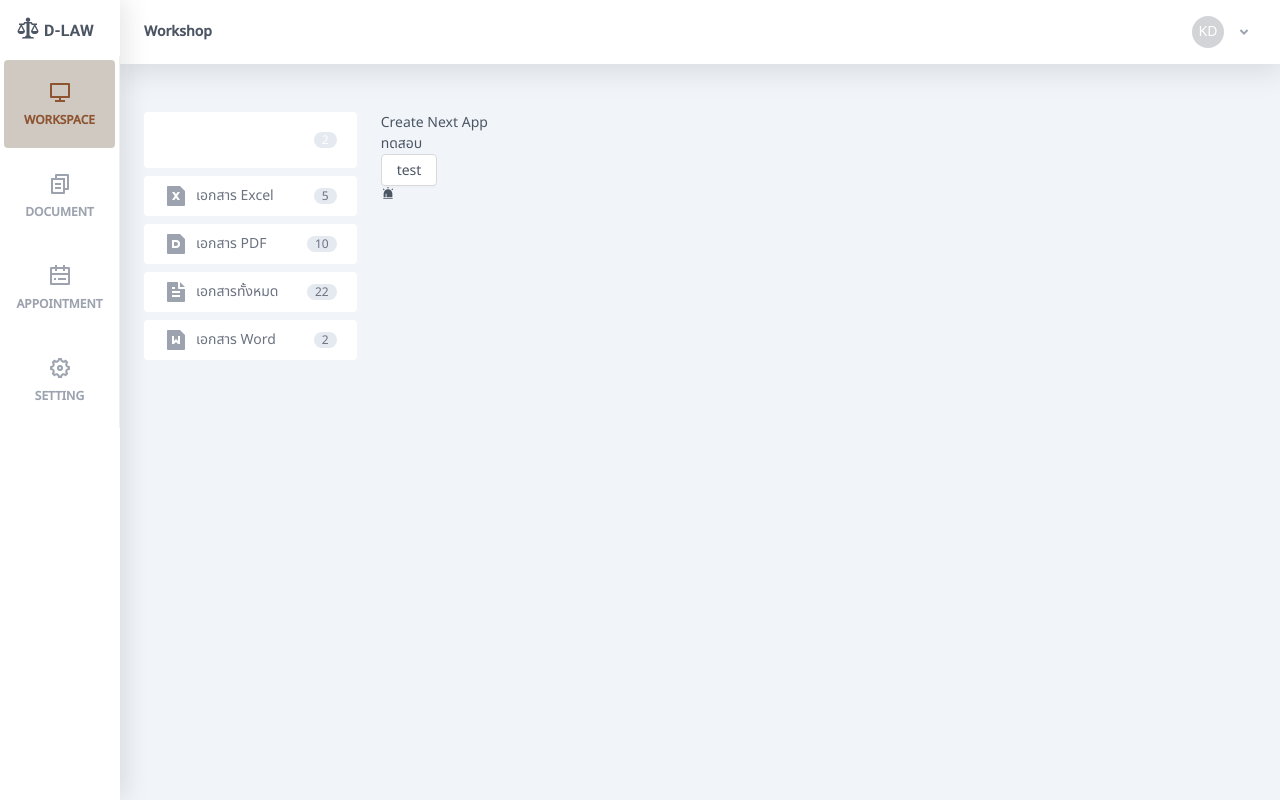
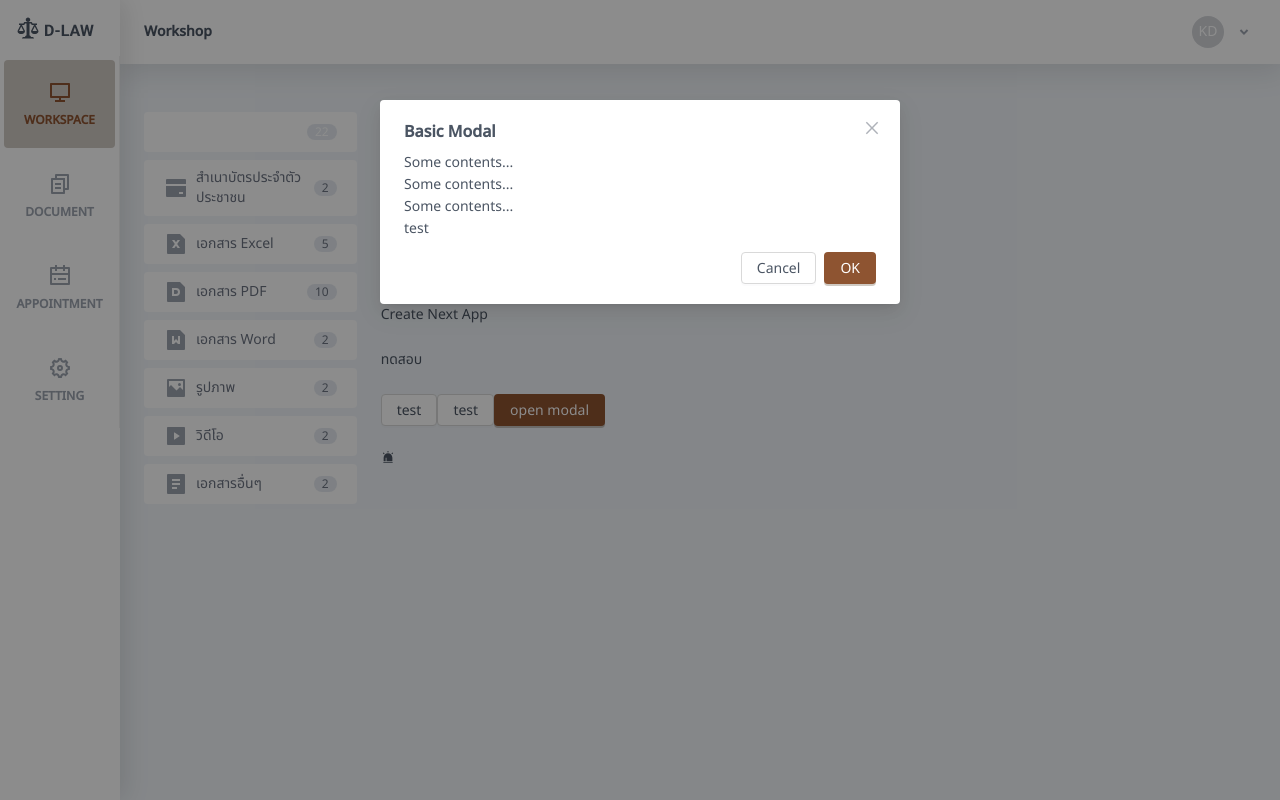
Before and after one commit to UnkAtreus/d-law-fe, a Next.js app: page / in a window 1280 px wide. Built offline with nearby package versions, Linux system fonts and the light colour scheme; no server answers.

Commit message:
:alembic: (test react pro)

```diff
--- a/package.json
+++ b/package.json
@@ -11,6 +11,7 @@
         "format": "prettier --write \"src/**/*.{js,jsx,ts,tsx}\""
     },
     "dependencies": {
+        "@ant-design/pro-components": "^2.3.52",
         "@next/font": "13.1.1",
         "@types/node": "18.11.18",
         "@types/react": "18.0.26",
--- a/src/bases/BaseLayout/index.tsx
+++ b/src/bases/BaseLayout/index.tsx
@@ -12,7 +12,7 @@ import {
 
 function BaseLayout({ children }: { children: React.ReactNode }) {
     const {
-        token: { colorBgContainer, colorTextSecondary },
+        token: { colorBgContainer },
     } = theme.useToken();
     type MenuItem = Required<MenuProps>['items'][number];
 
--- a/src/bases/BaseModal/index.tsx
+++ b/src/bases/BaseModal/index.tsx
@@ -1,8 +1,8 @@
-import { Modal } from 'antd';
+import { Modal, ModalFuncProps } from 'antd';
 import React, { useState } from 'react';
 
 const BaseModal = {
-    form() {
+    Form({ children }: { children: React.ReactNode }) {
         const [isModalOpen, setIsModalOpen] = useState(true);
 
         return (
@@ -15,23 +15,28 @@ const BaseModal = {
                 <p>Some contents...</p>
                 <p>Some contents...</p>
                 <p>Some contents...</p>
+                {children}
             </Modal>
         );
     },
-    delete() {
+    delete({
+        title,
+        content,
+        okText,
+        okType,
+        cancelText,
+        onOk,
+        onCancel,
+    }: ModalFuncProps) {
         return Modal.confirm({
-            title: 'Are you sure delete this task?',
+            title: title,
             //  icon: <ExclamationCircleFilled />,
-            content: 'Some descriptions',
-            okText: 'Yes',
-            okType: 'danger',
-            cancelText: 'No',
-            onOk() {
-                console.log('OK');
-            },
-            onCancel() {
-                console.log('Cancel');
-            },
+            content: content,
+            okText: okText || 'Yes',
+            okType: okType || 'danger',
+            cancelText: cancelText || 'No',
+            onOk: onOk,
+            onCancel: onCancel,
         });
     },
 };
--- a/src/bases/BaseTag/index.tsx
+++ b/src/bases/BaseTag/index.tsx
@@ -5,6 +5,7 @@ import { FC } from 'react';
 interface IBaseTag {
     items: ITag[];
     defaultTag?: string;
+    onChange: (_key: string, _tag: ITag) => void;
 }
 export interface ITag extends HTMLAttributes<HTMLDivElement> {
     key: string;
@@ -14,7 +15,7 @@ export interface ITag extends HTMLAttributes<HTMLDivElement> {
     active?: boolean;
 }
 
-const BaseTag: FC<IBaseTag> = ({ items, defaultTag }) => {
+const BaseTag: FC<IBaseTag> = ({ items, defaultTag, onChange }) => {
     const [selectTag, setSelectTag] = useState<string>(defaultTag || '');
     const Tag: FC<ITag> = ({ name, icon, value, active, onClick }) => {
         return (
@@ -71,6 +72,8 @@ const BaseTag: FC<IBaseTag> = ({ items, defaultTag }) => {
                                 tag.onClick(event);
                             }
 
+                            onChange(tag.key, tag);
+
                             setSelectTag(tag.key);
                         }}
                         active={selectTag === tag.key}
--- a/src/pages/index.tsx
+++ b/src/pages/index.tsx
@@ -1,9 +1,10 @@
+import { ModalForm } from '@ant-design/pro-components';
 import BaseLayout from '@baseComponents/BaseLayout';
 import BaseLoading from '@baseComponents/BaseLoading';
 import BaseModal from '@baseComponents/BaseModal';
 import BaseTag, { ITag } from '@baseComponents/BaseTag';
 import guidelineService from '@services/guidelineService';
-import { Button, Col, Row } from 'antd';
+import { Button, Col, Form, Row, Typography } from 'antd';
 
 import { NextPage } from 'next';
 
@@ -11,17 +12,29 @@ import { AiFillAlert } from 'react-icons/ai';
 import {
     RiBankCardFill,
     RiFileExcelFill,
+    RiFileList2Fill,
     RiFilePdfFill,
     RiFileTextFill,
     RiFileWordFill,
+    RiFolder5Fill,
+    RiImage2Fill,
+    RiVideoFill,
 } from 'react-icons/ri';
 
 const Home: NextPage = () => {
     const { data, isLoading } = guidelineService.getData('1');
 
+    const [form] = Form.useForm<{ name: string; company: string }>();
+
     const Tags: ITag[] = [
         {
             key: 'tag_1',
+            name: 'เอกสารทั้งหมด',
+            icon: <RiFileTextFill className="icon" />,
+            value: '22',
+        },
+        {
+            key: 'tag_2',
             name: 'สำเนาบัตรประจำตัวประชาชน',
             icon: <RiBankCardFill className="icon" />,
             value: '2',
@@ -30,27 +43,39 @@ const Home: NextPage = () => {
             },
         },
         {
-            key: 'tag_2',
+            key: 'tag_3',
             name: 'เอกสาร Excel',
             icon: <RiFileExcelFill className="icon" />,
             value: '5',
         },
         {
-            key: 'tag_3',
+            key: 'tag_4',
             name: 'เอกสาร PDF',
             icon: <RiFilePdfFill className="icon" />,
             value: '10',
         },
         {
-            key: 'tag_4',
-            name: 'เอกสารทั้งหมด',
-            icon: <RiFileTextFill className="icon" />,
-            value: '22',
-        },
-        {
             key: 'tag_5',
             name: 'เอกสาร Word',
             icon: <RiFileWordFill className="icon" />,
+            value: '2',
+        },
+        {
+            key: 'tag_6',
+            name: 'รูปภาพ',
+            icon: <RiImage2Fill className="icon" />,
+            value: '2',
+        },
+        {
+            key: 'tag_7',
+            name: 'วิดีโอ',
+            icon: <RiVideoFill className="icon" />,
+            value: '2',
+        },
+        {
+            key: 'tag_8',
+            name: 'เอกสารอื่นๆ',
+            icon: <RiFileList2Fill className="icon" />,
             value: '2',
         },
     ];
@@ -63,13 +88,75 @@ const Home: NextPage = () => {
         <>
             <BaseLayout>
                 <Row gutter={24}>
-                    <Col span={5}>
-                        <BaseTag items={Tags} defaultTag="tag_1" />
+                    <Col xl={5} xxl={4}>
+                        <BaseTag
+                            items={Tags}
+                            defaultTag="tag_1"
+                            onChange={(key) => {
+                                console.log(key);
+                            }}
+                        />
                     </Col>
-                    <Col>
+                    <Col flex={'auto'} className="space-y-6">
+                        <div className="space-y-4">
+                            <Typography.Title level={3}>
+                                โฟลเดอร์ที่ใช้บ่อย (2)
+                            </Typography.Title>
+                            <Row gutter={8}>
+                                <Col span={4}>
+                                    <div className="hover-btn group flex w-full cursor-pointer items-center space-x-2 rounded bg-white py-5 pl-4 pr-6">
+                                        <RiFolder5Fill className="icon text-gray-500 transition group-hover:text-primary" />
+                                        <span className="overflow-hidden text-ellipsis whitespace-nowrap ">
+                                            น้องสมชาย
+                                        </span>
+                                    </div>
+                                </Col>
+                            </Row>
+                        </div>
+                        <div className="space-y-4">
+                            <Typography.Title level={3}>
+                                เอกสารที่เปิดล่าสุด (1)
+                            </Typography.Title>
+                        </div>
                         <h1>Create Next App</h1>
                         <h1>ทดสอบ</h1>
-                        <Button onClick={BaseModal.delete}>test</Button>
+                        <Button
+                            onClick={() => {
+                                BaseModal.delete({ title: 'test' });
+                            }}
+                        >
+                            test
+                        </Button>
+                        <Button
+                            onClick={() => {
+                                BaseModal.delete({ title: 'test' });
+                            }}
+                        >
+                            test
+                        </Button>
+                        <BaseModal.Form>
+                            <div>test</div>
+                        </BaseModal.Form>
+                        <ModalForm<{
+                            name: string;
+                            company: string;
+                        }>
+                            title="modal form"
+                            trigger={<Button type="primary">open modal</Button>}
+                            form={form}
+                            autoFocusFirstInput
+                            modalProps={{
+                                destroyOnClose: true,
+                                onCancel: () => console.log('run'),
+                                okText: 'OK',
+                                cancelText: 'Cancel',
+                            }}
+                            submitTimeout={2000}
+                            onFinish={async (values) => {
+                                console.log(values.name);
+                                return true;
+                            }}
+                        ></ModalForm>
                         <AiFillAlert />
                         <div className="text-red-500">{data && data.name}</div>
                     </Col>
--- a/src/styles/globals.css
+++ b/src/styles/globals.css
@@ -15,6 +15,14 @@
     @apply inline-flex h-6 w-6 items-center justify-center;
 }
 
+.hover-btn {
+    @apply transition-all duration-200 hover:bg-primary/10 hover:text-primary;
+}
+
+.transition {
+    @apply transition-all duration-200;
+}
+
 .ant-menu-inline .ant-menu-item {
     height: 100%;
     padding-left: 16px !important;
@@ -28,7 +36,7 @@
 ::before,
 ::after {
     box-sizing: border-box;
-    font-family: 'Noto Sans Thai', sans-serif;
+    font-family: 'Noto Sans Thai', sans-serif !important;
 }
 
 ::before,
@@ -99,8 +107,8 @@ audio,
 iframe,
 embed,
 object {
-    display: block; /* 1 */
-    vertical-align: middle; /* 2 */
+    display: block;
+    vertical-align: middle;
 }
 
 :disabled {
```
Also changed, not shown: 2 other files (tests, documents, lock files or other folders). Lines whose indentation alone changed are shown as unchanged.
